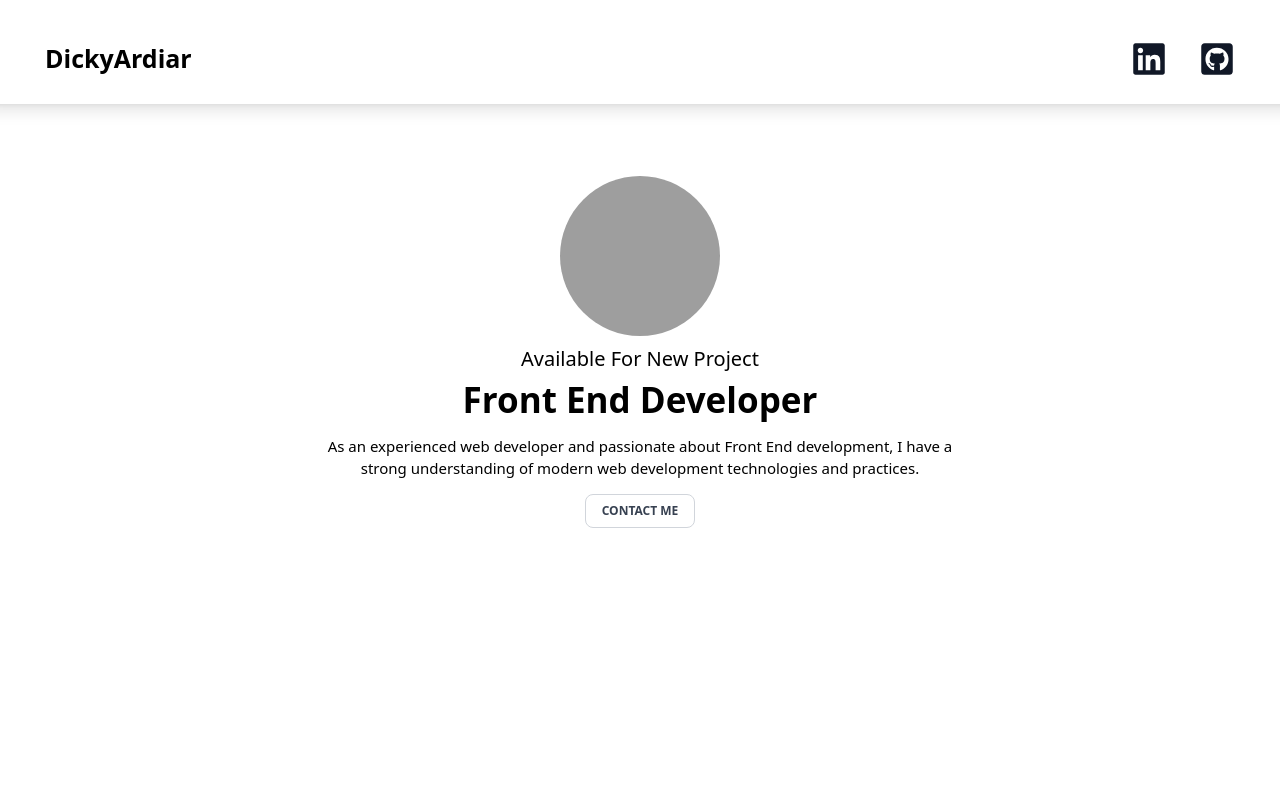
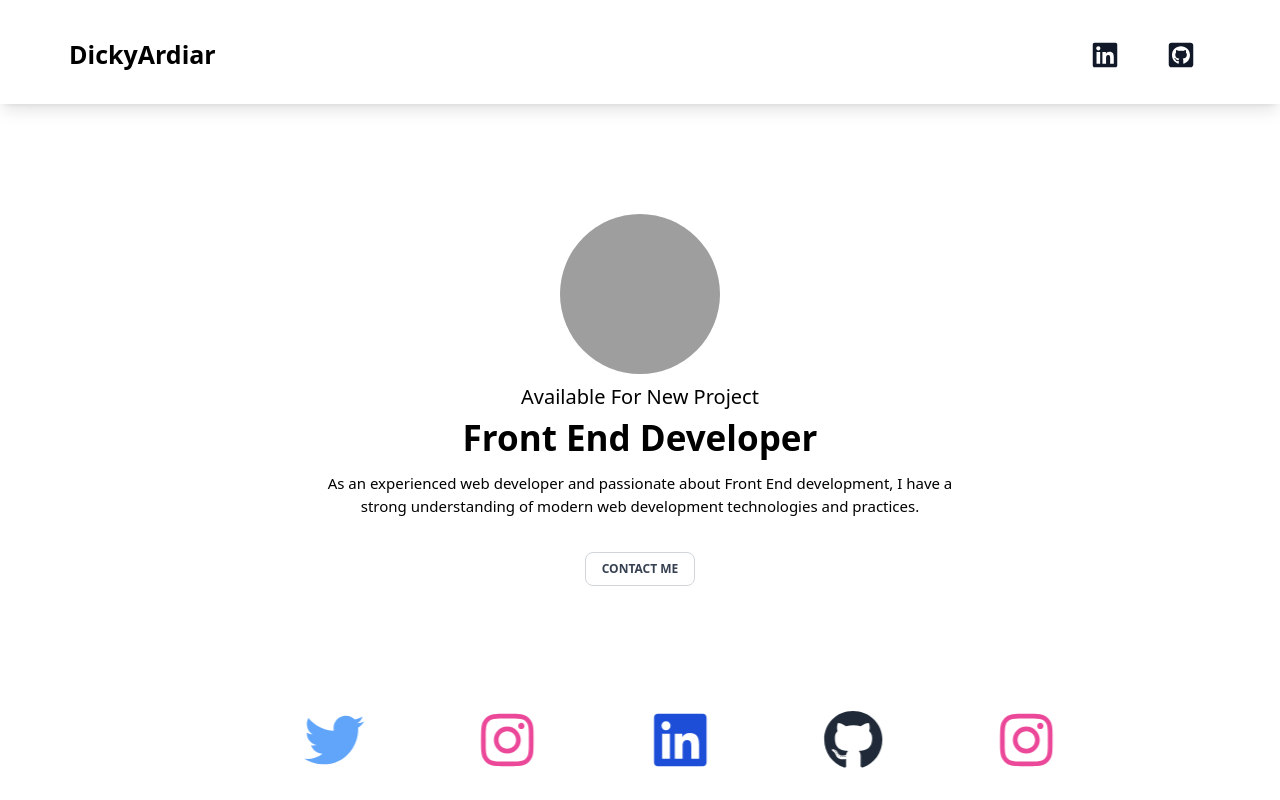
Before and after one commit to Dickyrdiar/new-porto-with-bun, a React (Vite) app: page / in a window 1280 px wide. Built offline with nearby package versions, Linux system fonts and the light colour scheme; grey boxes are pictures that could not be loaded.

Commit message:
create slider

```diff
--- a/src/App.jsx
+++ b/src/App.jsx
@@ -1,17 +1,27 @@
-// import { useState } from 'react'
-// import reactLogo from './assets/react.svg'
-// import viteLogo from '/vite.svg'
+/* eslint-disable no-unused-vars */
+import "slick-carousel/slick/slick.css";
+import "slick-carousel/slick/slick-theme.css";
 import HeroPage from './components/HeroPage'
 import NavbarSticky from './components/Navbar'
+import CarouselSlider from "./components/Carousel";
 // import './App.css'
 
 function App() {
   // const [count, setCount] = useState(0)
 
+  const images = [
+    'https://via.placeholder.com/600x400?text=Slide+1',
+    'https://via.placeholder.com/600x400?text=Slide+2',
+    'https://via.placeholder.com/600x400?text=Slide+3',
+    'https://via.placeholder.com/600x400?text=Slide+4',
+  ];
+
   return (
     <>
       <NavbarSticky />
       <HeroPage />
+      <CarouselSlider />
+      {/* <Carousel images={images} /> */}
       {/* <div className='flex justify-center text-center items-center h-screen'>
         <div>
           <a href="https://vitejs.dev" target="_blank">
--- /dev/null
+++ b/src/components/Carousel/index.jsx
@@ -0,0 +1,67 @@
+import Slider from "react-slick";
+import { FaFacebook, FaTwitter, FaInstagram, FaLinkedin, FaGithub } from 'react-icons/fa';
+
+const CarouselSlider = () => {
+  const settings = {
+    infinite: true,
+    speed: 500,
+    slidesToShow: 5,  // Show 5 icons at a time on larger screens
+    slidesToScroll: 1,
+    autoplay: true,
+    autoplaySpeed: 5000,
+    arrows: false,  // Hide arrows for a cleaner look
+    responsive: [
+      {
+        breakpoint: 1024,  // for large tablets and small desktops
+        settings: {
+          slidesToShow: 3,
+        }
+      },
+      {
+        breakpoint: 768,  // for tablets
+        settings: {
+          slidesToShow: 2,
+        }
+      },
+      {
+        breakpoint: 480,  // for mobile phones
+        settings: {
+          slidesToShow: 1,
+        }
+      }
+    ]
+  };
+
+  return (
+    <div className="w-full max-w-4xl mx-[22%] mt-[-7%] text-center px-4">
+      <Slider {...settings}>
+        <div className="flex justify-center">
+          <FaFacebook className="text-6xl text-blue-600" />
+        </div>
+        <div className="flex justify-center">
+          <FaTwitter className="text-6xl text-blue-400" />
+        </div>
+        <div className="flex justify-center">
+          <FaInstagram className="text-6xl text-pink-500" />
+        </div>
+        <div className="flex justify-center">
+          <FaLinkedin className="text-6xl text-blue-700" />
+        </div>
+        <div className="flex justify-center">
+          <FaGithub className="text-6xl text-gray-800" />
+        </div>
+        <div className="flex justify-center">
+          <FaInstagram className="text-6xl text-pink-500" />
+        </div>
+        <div className="flex justify-center">
+          <FaInstagram className="text-6xl text-pink-500" />
+        </div>
+        <div className="flex justify-center">
+          <FaInstagram className="text-6xl text-pink-500" />
+        </div>
+      </Slider>
+    </div>
+  );
+};
+
+export default CarouselSlider;
--- a/src/components/HeroPage/index.jsx
+++ b/src/components/HeroPage/index.jsx
@@ -25,12 +25,12 @@ const HeroPage = () => {
           </Typography>
         </div>
 
-        <div className="flex w-max gap-4 mt-[14px]">
+        <div className="flex w-max gap-4 mt-[35px]">
           <Button
             className="border border-gray-300 text-gray-700 py-2 px-4 rounded-lg bg-white hover:bg-gray-100 focus:outline-none focus:ring-2 focus:ring-black-500"
             variant="outlined"
-            onClick={() => {window.location.href = 'mailto:dickyardiar1@gmail.com'}
-            }
+            onClick={() => {window.location.href = 'mailto:dickyardiar1@gmail.com'}}
+            size="large"
           >
             Contact Me
           </Button>
--- a/src/components/Navbar/index.jsx
+++ b/src/components/Navbar/index.jsx
@@ -1,25 +1,23 @@
-
-
-
 import { Button, IconButton, MobileNav, Navbar, Typography } from "@material-tailwind/react"
 import { useEffect, useState } from "react"
-import { FaGithubSquare } from "react-icons/fa";
-import { FaLinkedin } from "react-icons/fa";
+import { FaGithubSquare, FaLinkedin } from "react-icons/fa";
 
 const NavbarSticky = () => {
-  const [openNav, setOpenNav] = useState(false)
+  const [openNav, setOpenNav] = useState(false);
 
   useEffect(() => {
-    window.addEventListener(
-      "resize",
-      () => window.innerWidth >= 960 & setOpenNav(false)
-    )
-  }, [])
+    const handleResize = () => {
+      if (window.innerWidth >= 960) setOpenNav(false);
+    };
+
+    window.addEventListener("resize", handleResize);
+    return () => window.removeEventListener("resize", handleResize);
+  }, []);
 
   return (
-    <div className="font-roboto -m-6 max-h-full w-[calc(100%+48px)] overflow-scroll shadow-lg">
-      <Navbar className="top-0 z-10 h-[104px] rounded-none px-4 py-2 lg:px-8 lg:py-4 shadow-lg fixed w-[105%]">
-        <div className="flex items-center justify-between text-blue-gray-900 p-9 mt-[-20px]">
+    <div className="font-roboto w-full overflow-x-hidden shadow-lg">
+      <Navbar className="top-0 z-10 h-[104px] rounded-none px-4 py-2 lg:px-8 lg:py-4 shadow-lg fixed w-full">
+        <div className="flex items-center justify-between text-blue-gray-900 p-4 lg:p-9 mt-[-20px]">
           <Typography
             className="font-roboto text-[25px] font-bold"
             as="a"
@@ -29,25 +27,26 @@ const NavbarSticky = () => {
             DickyArdiar
           </Typography>
           <div className="flex items-center gap-3">
-            {/* <div className="mr-4 hidden lg:block">{navMenu}</div> */}
-            <div className="flex items-center">
+            {/* Desktop Links */}
+            <div className="hidden lg:flex items-center gap-4">
               <Button
                 variant="text"
                 size="sm"
-                className="hidden lg:inline-block font-sans"
+                className="font-sans"
                 onClick={() => window.location.assign('https://www.linkedin.com/in/dicky-ardiar-4460421b6/')}
               >
-                <FaLinkedin className="w-9 h-9" />
+                <FaLinkedin className="w-7 h-7" />
               </Button>
               <Button
                 variant="text"
                 size="sm"
-                className="hidden lg:inline-block"
                 onClick={() => window.location.assign('https://github.com/Dickyrdiar')}
               >
-                <FaGithubSquare className="w-9 h-9" />
+                <FaGithubSquare className="w-7 h-7" />
               </Button>
             </div>
+
+            {/* Mobile Menu Button */}
             <IconButton
               variant="text"
               className="ml-auto h-6 w-6 text-inherit hover:bg-transparent focus:bg-transparent active:bg-transparent lg:hidden"
@@ -87,21 +86,29 @@ const NavbarSticky = () => {
             </IconButton>
           </div>
         </div>
+
+        {/* Mobile Navigation */}
         <MobileNav open={openNav}>
-          {/* {navMenu} */}
-          <div className="flex items-center gap-x-1">
-            <Button fullWidth variant="text" size="sm" className="">
-              <FaLinkedin />
+          <div className="flex flex-col items-center gap-4">
+            <Button
+              variant="text"
+              size="sm"
+              onClick={() => window.location.assign('https://www.linkedin.com/in/dicky-ardiar-4460421b6/')}
+            >
+              <FaLinkedin className="w-7 h-7" />
             </Button>
-            <Button fullWidth variant="text" size="sm" className="">
-              <FaGithubSquare />
+            <Button
+              variant="text"
+              size="sm"
+              onClick={() => window.location.assign('https://github.com/Dickyrdiar')}
+            >
+              <FaGithubSquare className="w-7 h-7" />
             </Button>
           </div>
         </MobileNav>
       </Navbar>
     </div>
-
   )
 }
 
-export default NavbarSticky
+export default NavbarSticky;
--- a/vite.config.js
+++ b/vite.config.js
@@ -2,9 +2,14 @@ import { defineConfig } from 'vite'
 import react from '@vitejs/plugin-react'
 import tailwindcss from 'tailwindcss'
 import autoprefixer from 'autoprefixer'
+import svgr from 'vite-plugin-svgr'
 
 export default defineConfig({
-  plugins: [react()],
+  plugins: [react(), svgr({
+    svgrOptions: {
+
+    }
+  })],
   css: {
     postcss: {
       plugins: [
```
Also changed, not shown: package.json (+9 -2 lines), src/assets/Image/logo-phicos-green.svg (added), 1 other file (tests, documents, lock files or other folders).
